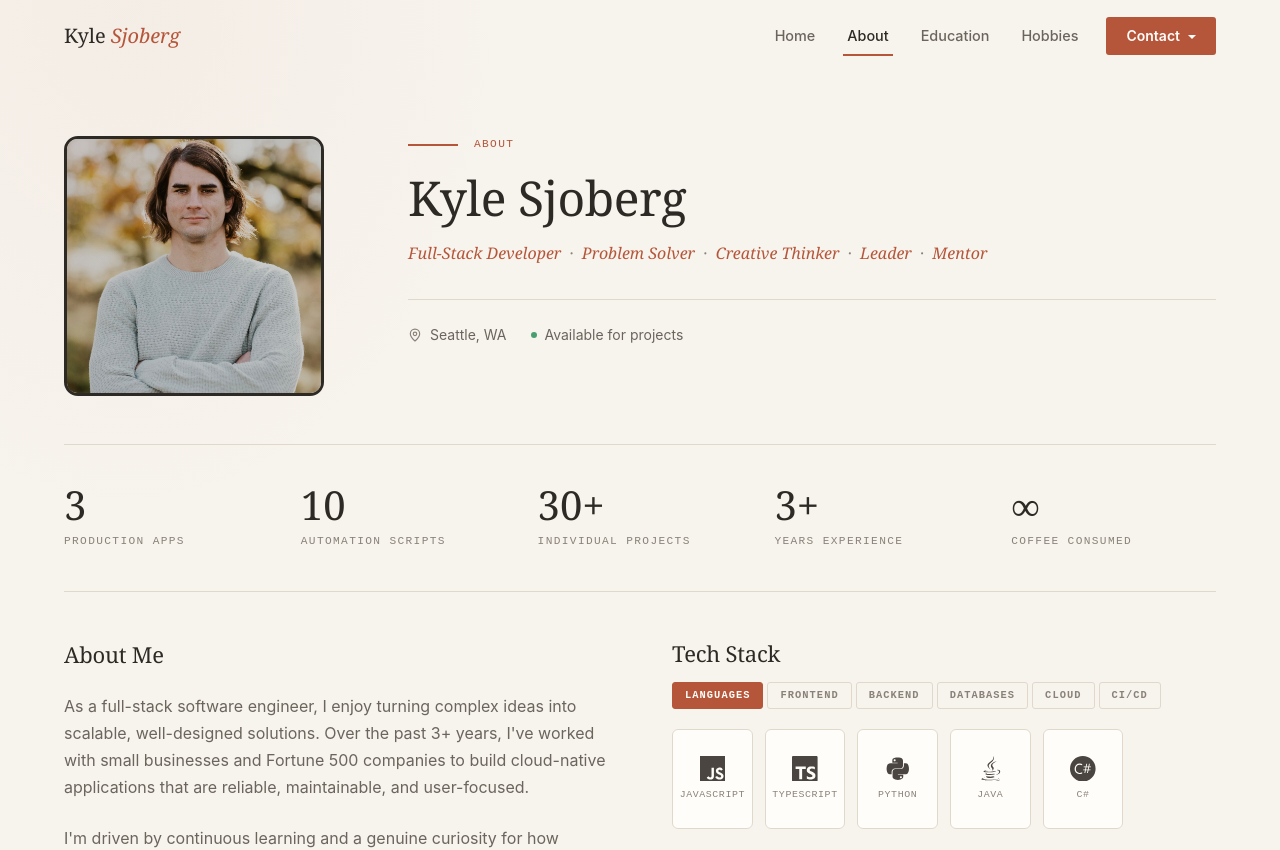
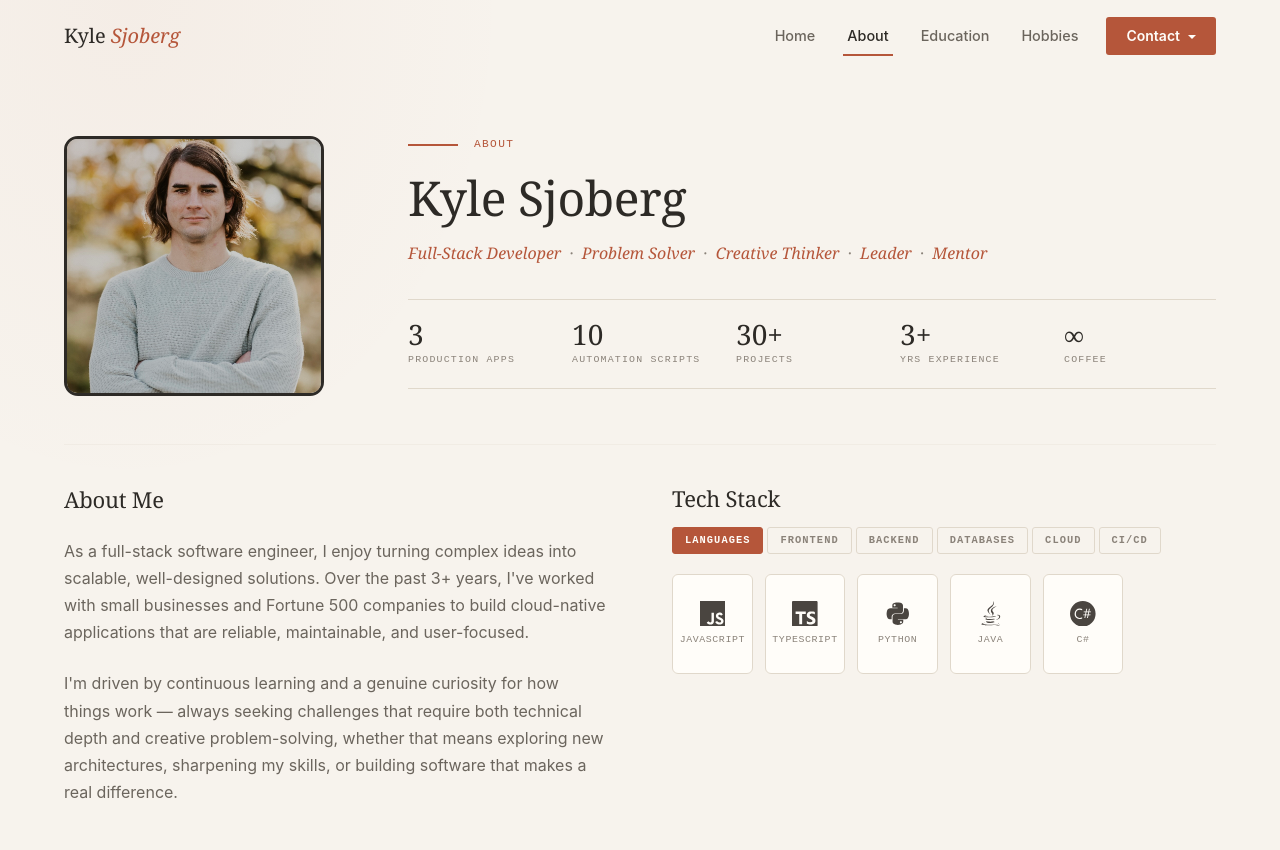
Before and after one commit to kylecenatie/kylecenatie.github.io, a React (Create React App) app: page /about in a window 1280 px wide. Shown: the top 850 px of the page. Built offline with nearby package versions, Linux system fonts and the light colour scheme; the HTML template or start-up script is replaced by a standard one.

Commit message:
Fixed the button in home page

```diff
--- a/src/Pages/About.jsx
+++ b/src/Pages/About.jsx
@@ -70,46 +70,14 @@ const Role = styled.span`
   }
 `;
 
-const LocationStatus = styled.div`
-  display: flex;
-  flex-wrap: wrap;
-  gap: ${tokens.spacing[6]};
-  margin-top: ${tokens.spacing[8]};
-  padding-top: ${tokens.spacing[6]};
-  border-top: 1px solid ${tokens.colors.paperBorder};
-`;
-
-const StatusItem = styled.div`
-  display: flex;
-  align-items: center;
-  gap: ${tokens.spacing[2]};
-  color: ${tokens.colors.textSecondary};
-  font-size: 0.875rem;
-
-  svg { color: ${props => props.$green ? tokens.colors.rust : tokens.colors.textMuted}; }
-`;
-
-const StatusDot = styled.span`
-  width: 6px;
-  height: 6px;
-  background: #4a9f6e;
-  border-radius: 50%;
-  animation: pulse 2s infinite;
-
-  @keyframes pulse {
-    0%, 100% { opacity: 1; }
-    50% { opacity: 0.5; }
-  }
-`;
-
 const StatsRow = styled.div`
   display: grid;
   grid-template-columns: repeat(5, 1fr);
-  gap: ${tokens.spacing[8]};
-  padding: ${tokens.spacing[10]} 0;
+  gap: ${tokens.spacing[3]};
+  padding: ${tokens.spacing[5]} 0;
   border-top: 1px solid ${tokens.colors.paperBorder};
   border-bottom: 1px solid ${tokens.colors.paperBorder};
-  margin: ${tokens.spacing[12]} 0;
+  margin-top: ${tokens.spacing[8]};
 
   @media (max-width: 968px) {
     grid-template-columns: repeat(3, 1fr);
@@ -117,15 +85,44 @@ const StatsRow = styled.div`
 
   @media (max-width: 640px) {
     grid-template-columns: repeat(2, 1fr);
-    gap: ${tokens.spacing[6]};
+    gap: ${tokens.spacing[4]};
     text-align: center;
   }
+`;
+
+const CompactStatBox = styled.div`
+  text-align: left;
+
+  .stat-value {
+    font-family: ${tokens.fonts.display};
+    font-size: 1.75rem;
+    font-weight: 400;
+    color: ${tokens.colors.charcoal};
+    line-height: 1;
+    margin-bottom: ${tokens.spacing[1]};
+  }
+
+  .stat-label {
+    font-family: ${tokens.fonts.mono};
+    font-size: 0.62rem;
+    text-transform: uppercase;
+    letter-spacing: 0.12em;
+    color: ${tokens.colors.textMuted};
+  }
+`;
+
+const ContentDivider = styled.hr`
+  border: none;
+  height: 1px;
+  background: ${tokens.colors.paperBorder};
+  margin: ${tokens.spacing[12]} 0 0 0;
 `;
 
 const ContentGrid = styled.div`
   display: grid;
   grid-template-columns: 1fr 1fr;
   gap: ${tokens.spacing[16]};
+  margin-top: ${tokens.spacing[10]};
 
   @media (max-width: 968px) {
     grid-template-columns: 1fr;
@@ -164,9 +161,9 @@ const About = () => {
   const stats = [
     { value: '3', label: 'Production Apps' },
     { value: '10', label: 'Automation Scripts' },
-    { value: '30+', label: 'Individual Projects' },
-    { value: `${yearsOfExperience}+`, label: 'Years Experience' },
-    { value: '∞', label: 'Coffee Consumed' },
+    { value: '30+', label: 'Projects' },
+    { value: `${yearsOfExperience}+`, label: 'Yrs Experience' },
+    { value: '∞', label: 'Coffee' },
   ];
 
   const socialLinks = [
@@ -204,24 +201,19 @@ const About = () => {
               </AnimateOnScroll>
 
               <AnimateOnScroll $delay="0.2s">
-                <LocationStatus>
-                  <StatusItem><MapPin size={14} />Seattle, WA</StatusItem>
-                  <StatusItem $green><StatusDot />Available for projects</StatusItem>
-                </LocationStatus>
+                <StatsRow>
+                  {stats.map((stat, index) => (
+                    <CompactStatBox key={index}>
+                      <div className="stat-value">{stat.value}</div>
+                      <div className="stat-label">{stat.label}</div>
+                    </CompactStatBox>
+                  ))}
+                </StatsRow>
               </AnimateOnScroll>
             </div>
           </HeroGrid>
 
-          <AnimateOnScroll $delay="0.3s">
-            <StatsRow>
-              {stats.map((stat, index) => (
-                <StatBox key={index}>
-                  <div className="stat-value">{stat.value}</div>
-                  <div className="stat-label">{stat.label}</div>
-                </StatBox>
-              ))}
-            </StatsRow>
-          </AnimateOnScroll>
+          <ContentDivider />
 
           <ContentGrid>
             <AnimateOnScroll $delay="0.4s">
--- a/src/Pages/Home.jsx
+++ b/src/Pages/Home.jsx
@@ -1,6 +1,7 @@
 import React from 'react';
 import styled from 'styled-components';
-import { Github, Linkedin, Mail, MapPin } from 'lucide-react';
+import { Github, Linkedin, Mail, MapPin, ArrowDown } from 'lucide-react';
+import { NavLink } from 'react-router';
 import {
   PageWrapper,
   Container,
@@ -16,6 +17,55 @@ import {
   slideUp,
 } from '../components/ReusableComponents';
 import profileImage from '../images/e05.jpg';
+
+
+const ViewAboutSection = styled.section`
+  padding: ${tokens.spacing[16]} 0 ${tokens.spacing[20]};
+  display: flex;
+  justify-content: center;
+`;
+
+const ViewAboutLink = styled(NavLink)`
+  display: flex;
+  flex-direction: column;
+  align-items: center;
+  gap: ${tokens.spacing[4]};
+  text-decoration: none !important;
+  color: ${tokens.colors.textMuted} !important;
+  transition: color ${tokens.transitions.base};
+
+  &:hover {
+    color: ${tokens.colors.rust} !important;
+
+    .about-line { width: 60px; background: ${tokens.colors.rust}; }
+    .about-arrow { transform: translateY(5px); opacity: 1; }
+  }
+`;
+
+const AboutLabel = styled.span`
+  font-family: ${tokens.fonts.mono};
+  font-size: 0.7rem;
+  text-transform: uppercase;
+  letter-spacing: 0.15em;
+`;
+
+const AboutLine = styled.div`
+  width: 30px;
+  height: 1px;
+  background: ${tokens.colors.paperBorder};
+  transition: all ${tokens.transitions.base};
+`;
+
+const AboutArrow = styled.div`
+  opacity: 0.4;
+  transition: transform ${tokens.transitions.base}, opacity ${tokens.transitions.base};
+  animation: nudge 2.5s ease-in-out infinite;
+
+  @keyframes nudge {
+    0%, 100% { transform: translateY(0); }
+    50%       { transform: translateY(4px); }
+  }
+`;
 
 const HeroSection = styled.section`
   min-height: 100vh;
@@ -192,6 +242,14 @@ const Home = () => {
               </ImageContainer>
             </HeroImageWrapper>
           </HeroContent>
+          <ViewAboutLink to="/about" style={{ display: 'flex', flexDirection: 'column', alignItems: 'center', gap: tokens.spacing[3], marginTop: tokens.spacing[8] }}>
+            <AboutLabel>View About</AboutLabel>
+            {/* <AboutLine className="about-line" /> */}
+            <AboutArrow className="about-arrow">
+              <ArrowDown size={20} />
+            </AboutArrow>
+          </ViewAboutLink>
+
         </Container>
       </HeroSection>
     </PageWrapper>
--- a/src/components/PageFooter.jsx
+++ b/src/components/PageFooter.jsx
@@ -18,8 +18,9 @@ const FooterWrapper = styled(Section)`
   display: flex;
   flex-direction: column;
   align-items: center;
-  gap: ${tokens.spacing[8]};
-  padding-bottom: ${tokens.spacing[12]};
+  gap: ${tokens.spacing[4]};
+  padding-top: ${tokens.spacing[6]};
+  padding-bottom: ${tokens.spacing[6]};
 `;
 
 const NextPageLink = styled(NavLink)`
```
